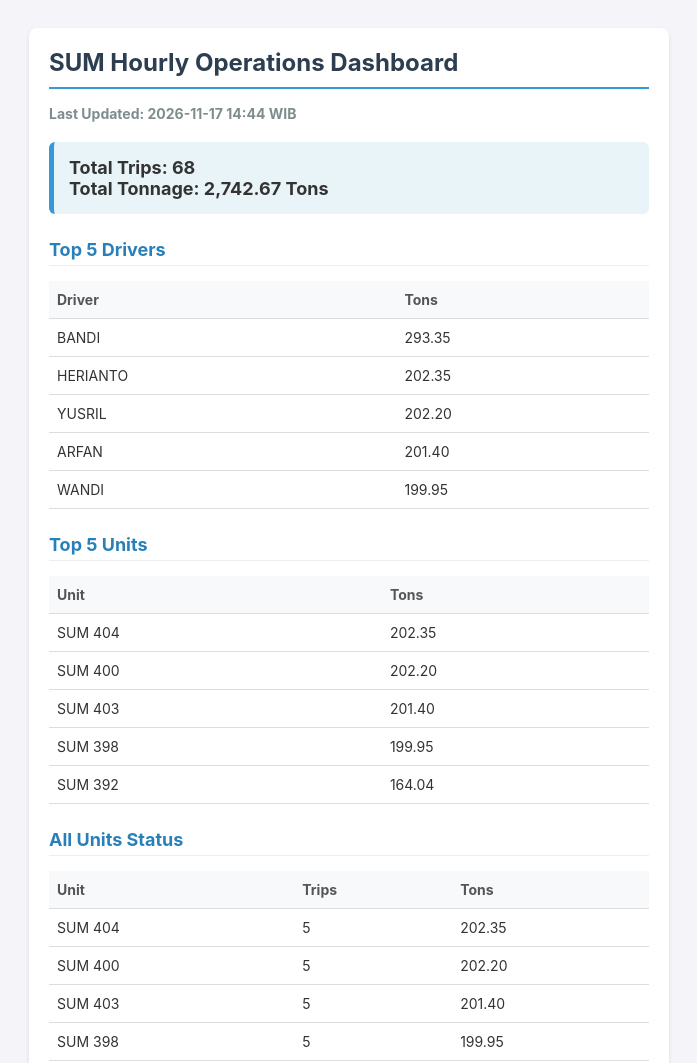
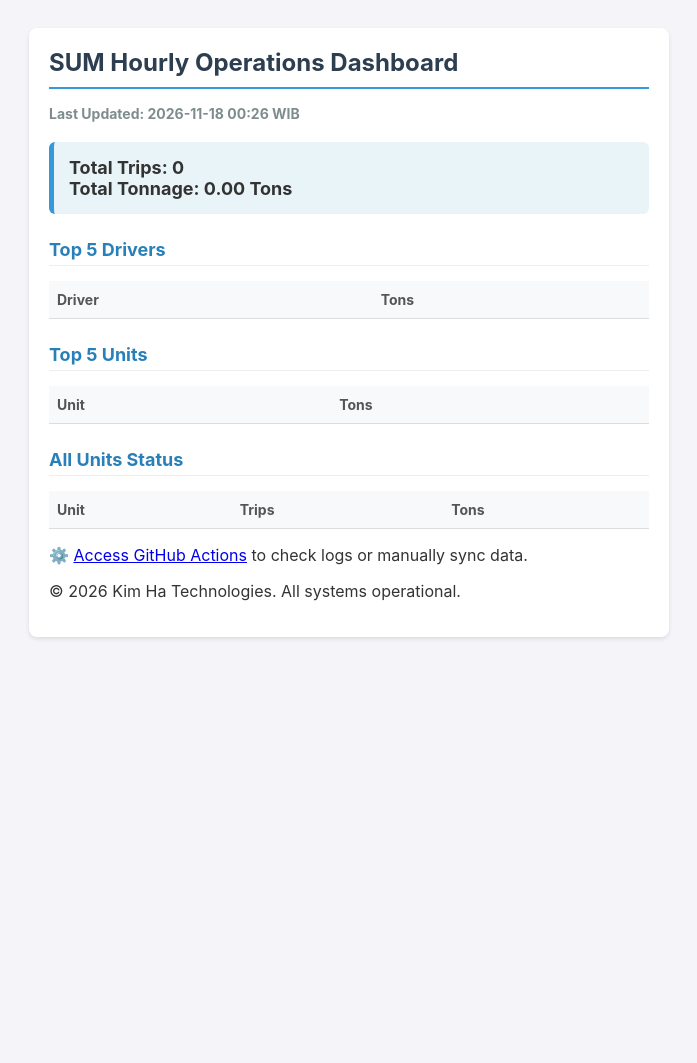
Before and after one commit to mtrksco/gam-scrape-archive, a plain HTML site: page index.html in a window 1280 px wide. Shown: the top 1063 px of the page, without its empty margins (291-988 px from the left). After the commit the page ends 800 px from the top, so only its background shows below. Drawn offline with Linux system fonts and the light colour scheme.

Commit message:
Update live dashboard

```diff
--- a/index.html
+++ b/index.html
@@ -19,29 +19,29 @@
         <body>
             <div class="container">
                 <h1>SUM Hourly Operations Dashboard</h1>
-                <div class="timestamp">Last Updated: 2026-11-17 14:44 WIB</div>
+                <div class="timestamp">Last Updated: 2026-11-18 00:26 WIB</div>
 
                 <div class="summary-box">
-                    Total Trips: 68<br>
-                    Total Tonnage: 2,742.67 Tons
+                    Total Trips: 0<br>
+                    Total Tonnage: 0.00 Tons
                 </div>
 
                 <h2>Top 5 Drivers</h2>
                 <table>
                     <tr><th>Driver</th><th>Tons</th></tr>
-                    <tr><td>BANDI</td><td>293.35</td></tr><tr><td>HERIANTO</td><td>202.35</td></tr><tr><td>YUSRIL</td><td>202.20</td></tr><tr><td>ARFAN</td><td>201.40</td></tr><tr><td>WANDI</td><td>199.95</td></tr>
+
                 </table>
 
                 <h2>Top 5 Units</h2>
                 <table>
                     <tr><th>Unit</th><th>Tons</th></tr>
-                    <tr><td>SUM 404</td><td>202.35</td></tr><tr><td>SUM 400</td><td>202.20</td></tr><tr><td>SUM 403</td><td>201.40</td></tr><tr><td>SUM 398</td><td>199.95</td></tr><tr><td>SUM 392</td><td>164.04</td></tr>
+
                 </table>
 
                 <h2>All Units Status</h2>
                 <table>
                     <tr><th>Unit</th><th>Trips</th><th>Tons</th></tr>
-                    <tr><td>SUM 404</td><td>5</td><td>202.35</td></tr><tr><td>SUM 400</td><td>5</td><td>202.20</td></tr><tr><td>SUM 403</td><td>5</td><td>201.40</td></tr><tr><td>SUM 398</td><td>5</td><td>199.95</td></tr><tr><td>SUM 392</td><td>4</td><td>164.04</td></tr><tr><td>SUM 396</td><td>4</td><td>161.96</td></tr><tr><td>SUM 391</td><td>4</td><td>161.44</td></tr><tr><td>SUM 397</td><td>4</td><td>161.24</td></tr><tr><td>SUM 399</td><td>4</td><td>161.20</td></tr><tr><td>SUM 401</td><td>4</td><td>161.00</td></tr><tr><td>SUM 395</td><td>4</td><td>156.48</td></tr><tr><td>SUM 389</td><td>4</td><td>156.24</td></tr><tr><td>SUM 390</td><td>4</td><td>155.12</td></tr><tr><td>SUM 407</td><td>3</td><td>132.35</td></tr><tr><td>SUM 393</td><td>3</td><td>116.22</td></tr><tr><td>SUM 405</td><td>2</td><td>86.30</td></tr><tr><td>SUM 402</td><td>2</td><td>80.78</td></tr><tr><td>SUM 406</td><td>1</td><td>43.85</td></tr><tr><td>SUM 388</td><td>1</td><td>38.55</td></tr>
+
                 </table>
                 <div class="footer">
                     <p>⚙️ <a href="https://github.com/mtrksco/gam-scrape-archive/actions" target="_blank">Access GitHub Actions</a> to check logs or manually sync data.</p>
```
